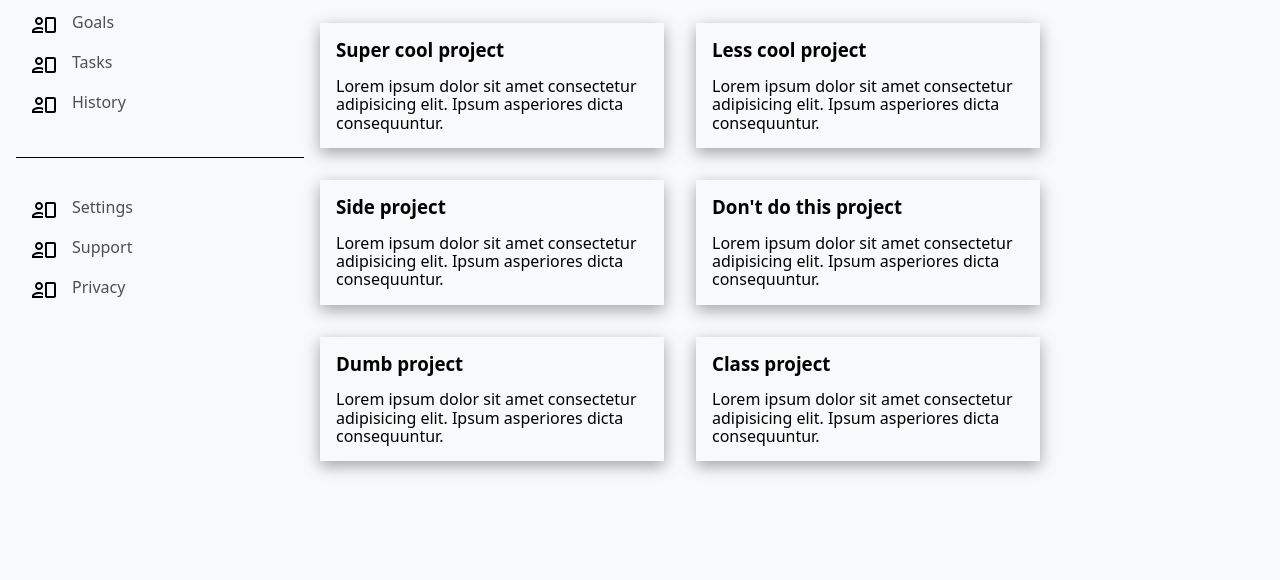
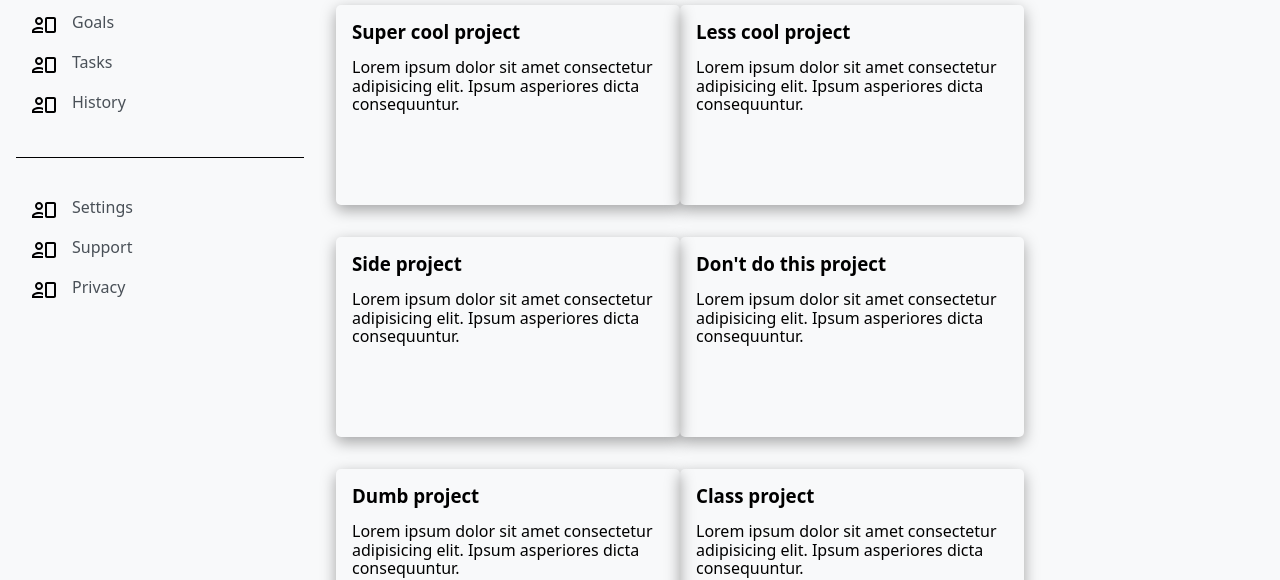
Before and after one commit to atomicgambit/dashboard-odin, a plain HTML site: page index.html in a window 1280 px wide. Shown: the part 247-827 px from the top of the page. Before the commit the page ends 800 px from the top, so only its background shows below. Drawn offline with Linux system fonts and the light colour scheme.

Commit message:
Fixes size of the cards

```diff
--- a/style.css
+++ b/style.css
@@ -432,8 +432,11 @@ a:active {
 
 .card {
 	padding: 1rem;
+	border-radius: 5px;
 
 	box-shadow: rgba(0, 0, 0, 0.35) 0px 5px 15px;
+	min-height: 200px;
+	max-width: 500px;
 }
 
 .card h3 {
@@ -446,12 +449,12 @@ main {
 }
 
 .projects {
+	padding: 1rem;
+
 	display: grid;
 	grid-template-columns: 1fr 1fr;
-	grid-template-rows: 0.5fr 1fr 1fr 1fr;
-
+	grid-template-rows: auto 1fr 1fr 1fr;
 	row-gap: 2rem;
-	column-gap: 2rem;
 }
 
 .projects h2 {
```
